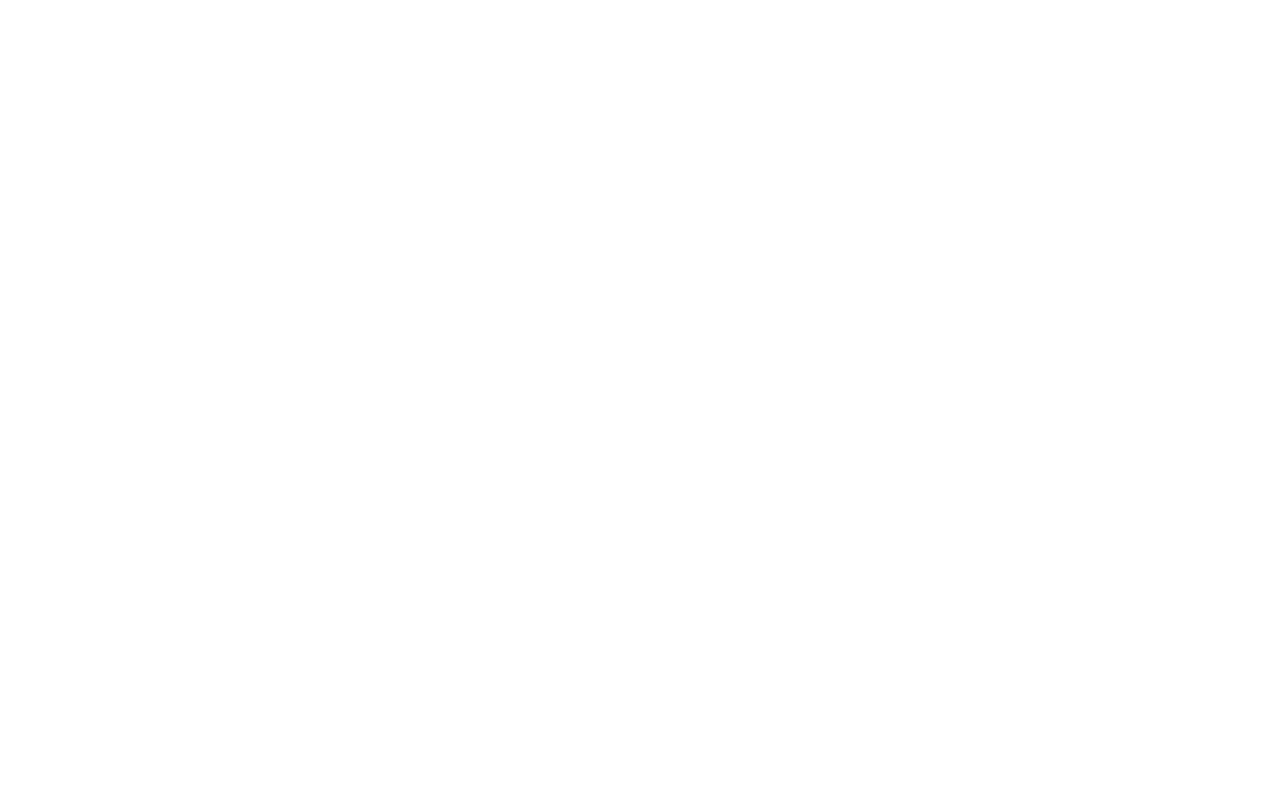
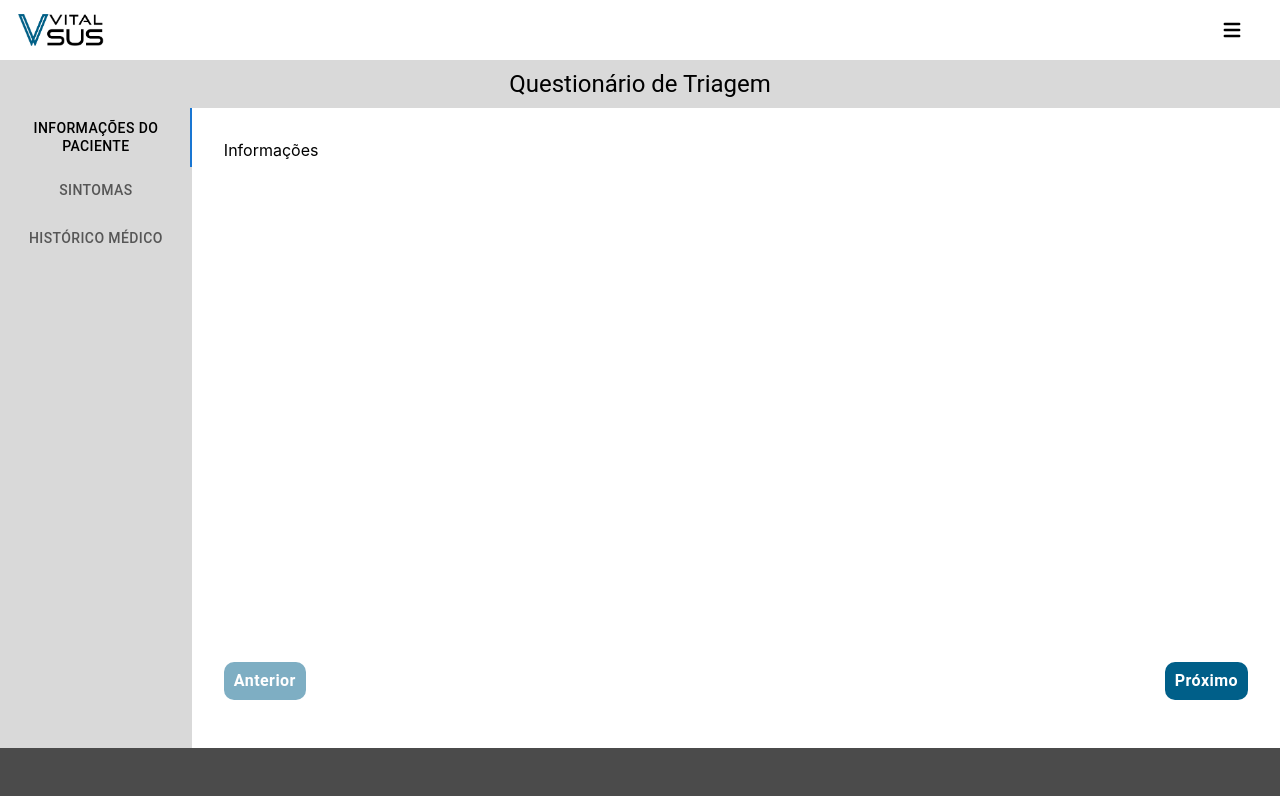
Before and after one commit to ICEI-PUC-Minas-PMV-ADS/pmv-ads-2023-1-e1-proj-web-t11-pmv-ads-2023-1-e1-proj-web-t11-t4-Vital-Sus, a React (Create React App) app: page /triagem in a window 1280 px wide. Before the commit this address had no page. Shown: the top 796 px of the page. Built offline with nearby package versions, Linux system fonts and the light colour scheme.

Commit message:
Adiciona base do questionário de triagem

```diff
--- a/src/components/button/button.tsx
+++ b/src/components/button/button.tsx
@@ -4,17 +4,25 @@
 export interface ButtonProps {
   label: string;
   showMyAccount?: boolean;
+  disabled?: boolean;
   fullWidth?: boolean;
   onClick?: () => void;
   model?: 'primary' | 'secundary';
 }
 
-const ButtonVT = ({ label, onClick, model, fullWidth }: ButtonProps) => {
+const ButtonVT = ({
+  label,
+  onClick,
+  model,
+  fullWidth,
+  disabled,
+}: ButtonProps) => {
   return (
     <StyleButton
       variant='contained'
       onClick={onClick}
       model={model}
+      disabled={disabled}
       fullWidth={fullWidth}
     >
       {label}
--- a/src/components/button/styles.ts
+++ b/src/components/button/styles.ts
@@ -33,6 +33,13 @@
   }
 `;
 
+const disabledStyles = css`
+  && {
+    opacity: 0.5;
+    cursor: not-allowed;
+  }
+`;
+
 type StyleButtonProps = ButtonProps & {
   model?: 'primary' | 'secundary';
 };
@@ -51,5 +58,6 @@
 
     ${({ model }) => (model === 'primary' ? primary : {})}
     ${({ model }) => (model === 'secundary' ? secundary : {})}
+    ${({ disabled }) => (disabled ? disabledStyles : {})}
   }
 `;
--- /dev/null
+++ b/src/components/checkbox/checkbox.tsx
@@ -0,0 +1,33 @@
+import React, { useState } from 'react';
+import {
+  Checkbox,
+  FormControlLabel,
+  FormControlLabelProps,
+} from '@mui/material';
+
+export interface CheckboxVTProps extends FormControlLabelProps {}
+
+const CheckboxVT = ({ ...props }) => {
+  const [isChecked, setIsChecked] = useState(false);
+
+  const handleCheckboxChange = () => {
+    setIsChecked(!isChecked);
+  };
+
+  return (
+    <FormControlLabel
+      control={
+        <Checkbox
+          checked={isChecked}
+          onChange={handleCheckboxChange}
+          style={{ color: '#005F89' }}
+        />
+      }
+      label={props.label}
+      {...props}
+      style={{ color: 'black', cursor: 'pointer' }}
+    />
+  );
+};
+
+export default CheckboxVT;
--- /dev/null
+++ b/src/components/radioButton/radioButton.tsx
@@ -0,0 +1,32 @@
+import React, { useState } from 'react';
+import { Radio, FormControlLabel } from '@mui/material';
+
+interface RadioButtonProps {
+  label: string;
+  value: string;
+}
+
+const RadioButtonVT: React.FC<RadioButtonProps> = ({ label, value }) => {
+  const [selectedValue, setSelectedValue] = useState('');
+
+  const handleRadioChange = (event: React.ChangeEvent<HTMLInputElement>) => {
+    setSelectedValue(event.target.value);
+  };
+
+  return (
+    <FormControlLabel
+      control={
+        <Radio
+          checked={selectedValue === value}
+          onChange={handleRadioChange}
+          value={value}
+          style={{ color: '#005F89' }}
+        />
+      }
+      label={label}
+      style={{ color: 'black', cursor: 'pointer' }}
+    />
+  );
+};
+
+export default RadioButtonVT;
--- a/src/components/textField/styles.ts
+++ b/src/components/textField/styles.ts
@@ -53,8 +53,35 @@
   },
 });
 
+const tertiary = css({
+  '& label': {
+    color: '#005F89',
+    fontSize: '14px',
+  },
+  '& label.Mui-focused': {
+    color: '#005F89',
+  },
+  '& .MuiInput-underline:after': {
+    borderBottomColor: '#005F89',
+  },
+  '& .MuiInputBase-input': {
+    color: '#005F89',
+  },
+  '& .MuiOutlinedInput-root': {
+    '& fieldset': {
+      borderColor: '#005F89',
+    },
+    '&:hover fieldset': {
+      borderColor: '#005F89',
+    },
+    '&.Mui-focused fieldset': {
+      borderColor: '#005F89',
+    },
+  },
+});
+
 type StyleTextFieldProps = TextFieldProps & {
-  model?: 'primary' | 'secundary';
+  model?: 'primary' | 'secundary' | 'tertiary';
 };
 
 export const StyledTextField = styled(TextField)<StyleTextFieldProps>`
@@ -63,4 +90,5 @@
   }
   ${({ model }) => (model === 'primary' ? primary : {})}
   ${({ model }) => (model === 'secundary' ? secundary : {})}
+  ${({ model }) => (model === 'tertiary' ? tertiary : {})}
 `;
--- a/src/components/textField/textField.tsx
+++ b/src/components/textField/textField.tsx
@@ -3,7 +3,7 @@
 import { BaseTextFieldProps } from '@mui/material';
 
 export interface TextFieldVTProps extends BaseTextFieldProps {
-  model?: 'primary' | 'secundary';
+  model?: 'primary' | 'secundary' | 'tertiary';
   onChange?: (event: ChangeEvent<HTMLInputElement>) => void;
 }
 
--- a/src/pages/homePage/homePage.tsx
+++ b/src/pages/homePage/homePage.tsx
@@ -66,7 +66,7 @@
               <ButtonVT
                 label={textsHome.sectionTriagem.labelButton}
                 model='primary'
-                onClick={() => navigate('/cadastro')}
+                onClick={() => navigate('/triagem')}
               ></ButtonVT>
             </Item>
             <Item>
--- /dev/null
+++ b/src/pages/triagem/styles.ts
@@ -0,0 +1,20 @@
+import { Tabs, Typography } from '@mui/material';
+import styled from 'styled-components';
+import { cssBreakpoints } from '../../styles/breakpoints';
+
+export const ContainerTabs = styled.div`
+  display: flex;
+`;
+
+export const TabsTriagem = styled(Tabs)`
+  background-color: #d9d9d9;
+`;
+
+export const TypographyTriagem = styled(Typography)`
+  font-family: 'Belleza';
+  font-style: normal;
+  font-weight: 400;
+  background-color: #d9d9d9;
+  text-align: center;
+  padding: 0.5rem 0;
+`;
--- /dev/null
+++ b/src/pages/triagem/triagem.tsx
@@ -0,0 +1,92 @@
+import { Stack, Tab, Tabs, Typography } from '@mui/material';
+import React, { useState } from 'react';
+import TemplatePage from '../../template/template-page/templatePage';
+import { ContainerTabs, TabsTriagem } from './styles';
+import ButtonVT from '../../components/button/button';
+import TextFieldVT from '../../components/textField/textField';
+import CheckboxVT from '../../components/checkbox/checkbox';
+import RadioButtonVT from '../../components/radioButton/radioButton';
+
+const Triagem = () => {
+  const [activeTab, setActiveTab] = useState(0); // Estado para controlar a tab ativa
+
+  // Função para atualizar a tab ativa
+  const handleTabChange = (event: React.ChangeEvent<{}>, newTab: number) => {
+    setActiveTab(newTab);
+  };
+
+  const handleNextTab = () => {
+    setActiveTab(activeTab + 1);
+  };
+
+  const handlePreviousTab = () => {
+    setActiveTab(activeTab - 1);
+  };
+
+  return (
+    <ContainerTabs>
+      <TabsTriagem
+        orientation='vertical'
+        variant='scrollable'
+        value={activeTab}
+        onChange={handleTabChange}
+        textColor='inherit'
+      >
+        <Tab label='Informações do Paciente' />
+        <Tab label='Sintomas' />
+        <Tab label='Histórico Médico' />
+      </TabsTriagem>
+
+      <Stack
+        direction={'column'}
+        style={{
+          width: '100%',
+          margin: '0 auto',
+          padding: '2rem',
+          height: '80vh',
+        }}
+      >
+        {activeTab === 0 && (
+          <div>
+            <p>Informações</p>
+          </div>
+        )}
+
+        {activeTab === 1 && (
+          <div>
+            <p>Sintomas</p>
+          </div>
+        )}
+
+        {activeTab === 2 && (
+          <div>
+            <p>Histórico</p>
+          </div>
+        )}
+        <Stack
+          direction={'row'}
+          style={{
+            width: '100%',
+            marginTop: 'auto',
+            padding: '1rem 0',
+            justifyContent: 'space-between',
+          }}
+        >
+          <ButtonVT
+            model='primary'
+            label='Anterior'
+            disabled={activeTab === 0}
+            onClick={handlePreviousTab}
+          />
+          {activeTab === 2 ? (
+            <ButtonVT model='primary' label='Enviar' onClick={() => {}} />
+          ) : (
+            <ButtonVT model='primary' label='Próximo' onClick={handleNextTab} />
+          )}
+        </Stack>
+      </Stack>
+    </ContainerTabs>
+  );
+};
+
+export default Triagem;
--- /dev/null
+++ b/src/pages/triagem/triagemPage.tsx
@@ -0,0 +1,20 @@
+import React from 'react';
+import TemplatePage from '../../template/template-page/templatePage';
+import Triagem from './triagem';
+import { Typography } from '@mui/material';
+import { TypographyTriagem } from './styles';
+
+const TriagemPage = () => {
+  return (
+    <TemplatePage labelButton=''>
+      <div style={{ width: '100%' }}>
+        <TypographyTriagem variant='h5'>
+          Questionário de Triagem
+        </TypographyTriagem>
+        <Triagem />
+      </div>
+    </TemplatePage>
+  );
+};
+
+export default TriagemPage;
--- a/src/router/app-routes.tsx
+++ b/src/router/app-routes.tsx
@@ -2,6 +2,7 @@
 import { Routes, Route, BrowserRouter } from 'react-router-dom';
 import HomePage from '../pages/homePage/homePage';
 import CadastroV2 from '../pages/cadastro/cadastro';
+import TriagemPage from '../pages/triagem/triagemPage';
 
 function AppRoutes() {
   return (
@@ -9,6 +10,7 @@
       <Routes>
         <Route path='/' element={<HomePage />} />
         <Route path='/cadastro' element={<CadastroV2 />} />
+        <Route path='/triagem' element={<TriagemPage />} />
       </Routes>
     </BrowserRouter>
   );
--- a/src/template/header/header.tsx
+++ b/src/template/header/header.tsx
@@ -26,7 +26,7 @@
     <>
       <nav className='nav'>
         <a href='/'>Página Inicial</a>
-        <a href='/cadastro'>Triagem</a>
+        <a href='/triagem'>Triagem</a>
         {showMyAccount && <a href='/perfil'>Meu Perfil</a>}
       </nav>
       {showButton && (
```
